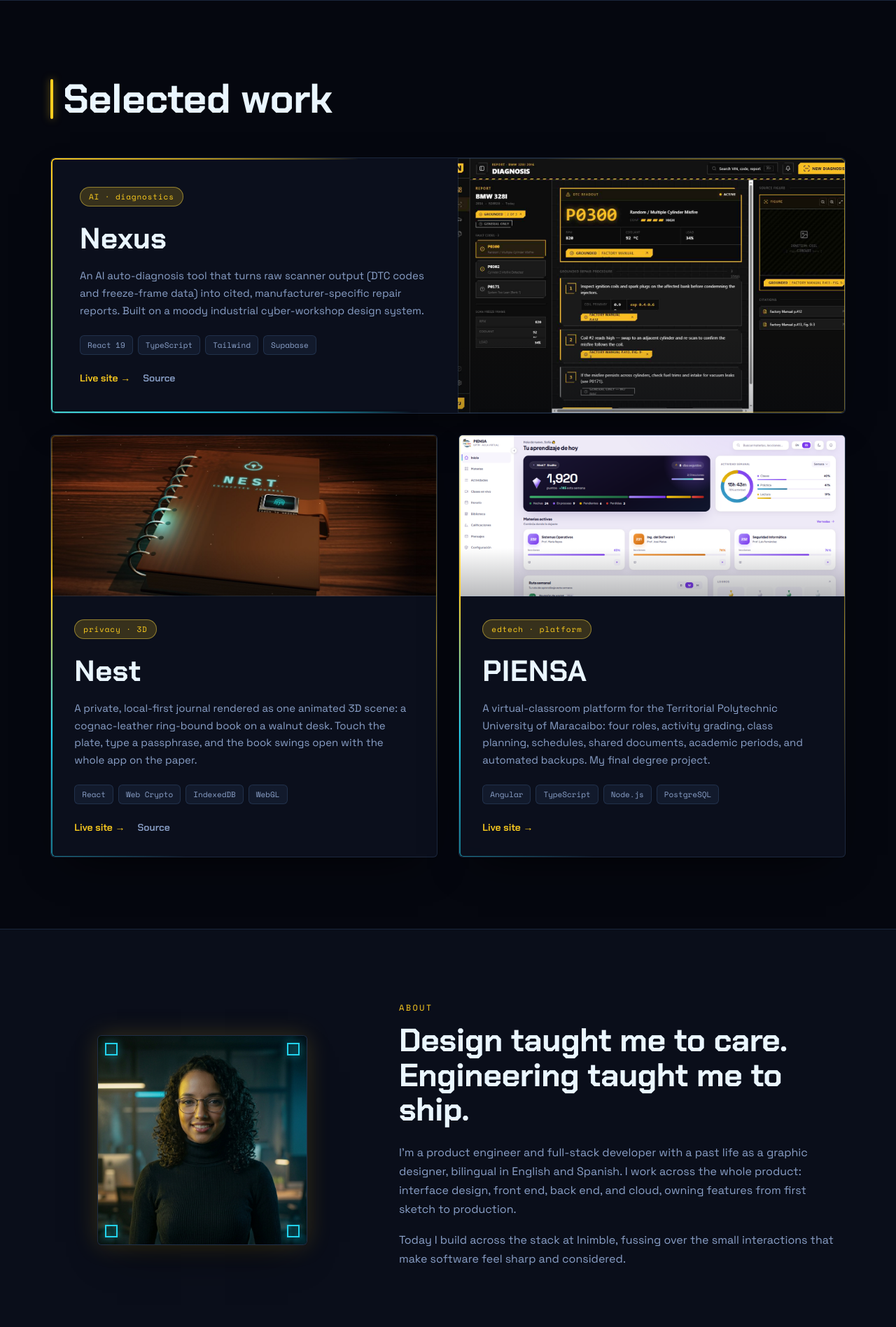
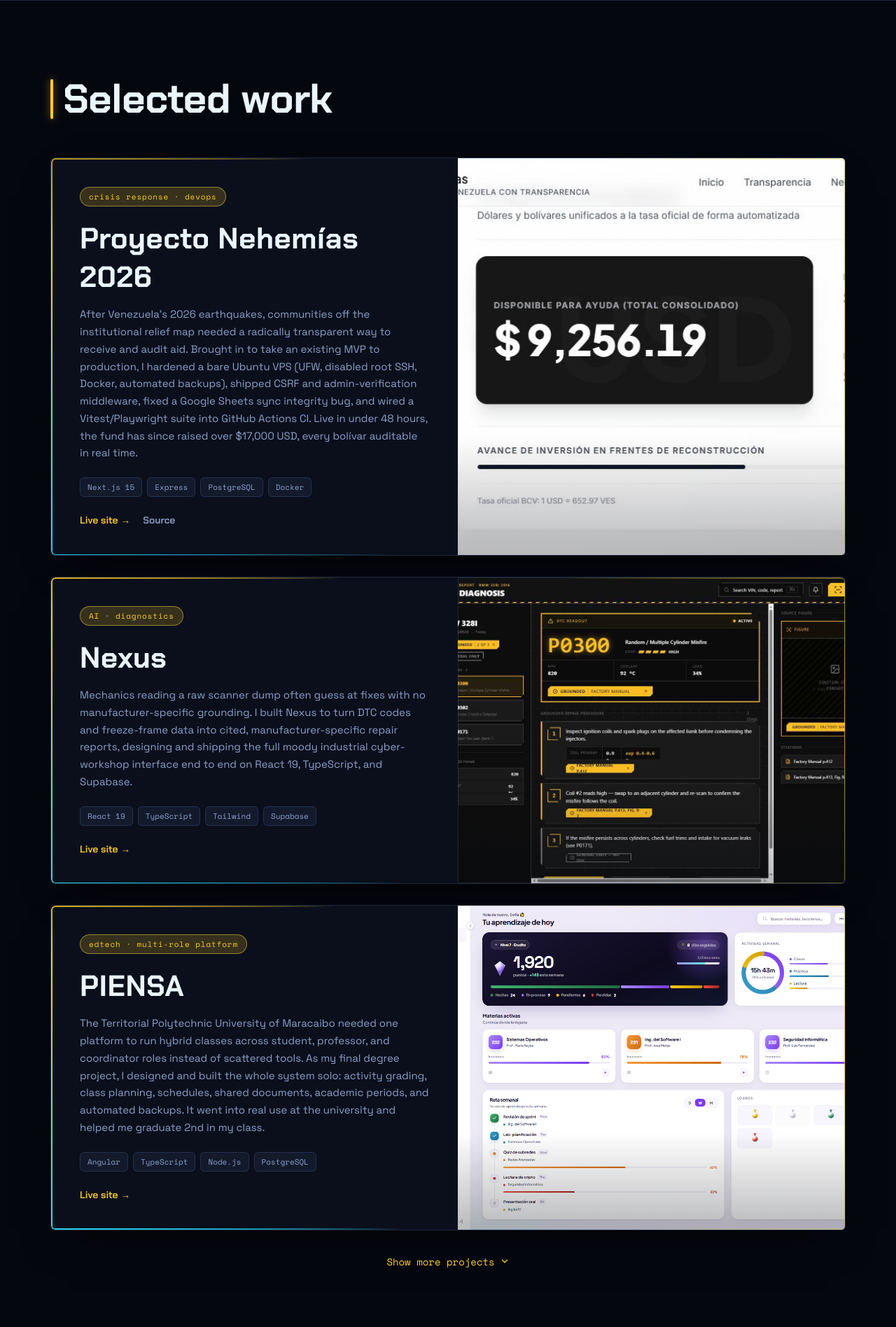
Before and after one commit to SofiaBracho/portfolio, a PHP site: page / in a window 1280 px wide; the page is wider, and only the part inside the window is pictured. Shown: the part 1141-3037 px from the top of that part at 70% size. Run offline with PHP 8.4, Linux system fonts and the light colour scheme.

Commit message:
Add Nehemias and Unidos flagship projects with STAR copy and demo GIFs
Restructure featured work section (Nehemias, Nexus, PIENSA up front;
Unidos and Nest behind a "show more" toggle), rewrite project copy in
STAR format, record and crop demo GIFs for Nehemias/Unidos, fix the
show-more button styling, and swap source/resume links.

Co-Authored-By: Claude Sonnet 5 <noreply@anthropic.com>

```diff
--- a/css/neon.css
+++ b/css/neon.css
@@ -133,6 +133,16 @@ h1.title .glitch{position:relative}
 .btn-primary:active{transform:translateY(0) scale(.98)}
 .btn-link{font-family:'Space Mono',monospace;font-size:14px;color:var(--ink);border-bottom:2px solid var(--acc);padding-bottom:3px}
 .btn-link:hover{color:var(--acc)}
+.more-toggle{display:flex;align-items:center;gap:7px;margin:0 auto 30px;
+  background:none;border:none;outline:none;appearance:none;padding:4px 0;cursor:pointer;
+  font-family:'Space Mono',monospace;font-size:14px;color:var(--acc)}
+.more-toggle-label{position:relative}
+.more-toggle-label::after{content:"";position:absolute;left:0;right:100%;bottom:-3px;height:2px;background:var(--acc);
+  transition:right .25s ease}
+.more-toggle:hover .more-toggle-label::after,.more-toggle:focus-visible .more-toggle-label::after{right:0}
+.more-toggle-chevron{transition:transform .25s ease}
+.more-toggle[aria-expanded="true"] .more-toggle-chevron{transform:rotate(180deg)}
+.more-projects[hidden]{display:none}
 
 /* portrait */
 .portrait-slot{position:relative;justify-self:center}
@@ -254,6 +264,7 @@ section{position:relative;z-index:2}
 /* real project screenshots */
 .viz-img{padding:0;background:var(--panel2)}
 .viz-img img,.viz-img video{position:absolute;inset:0;width:100%;height:100%;object-fit:cover;object-position:center top;display:block}
+.viz-img .viz-gif{object-position:left top}
 .vcard .viz-img img,.vcard .viz-img video{object-position:center}
 .viz-img::after{content:"";position:absolute;inset:0;pointer-events:none;box-shadow:inset 0 0 0 1px var(--line);
   background:linear-gradient(180deg,transparent 70%,rgba(4,7,15,.28))}
--- a/index.html
+++ b/index.html
@@ -103,7 +103,7 @@
         <p class="sub" data-i18n="hero_sub">Product engineer and full-stack developer. I design and ship interactive products end to end, from the interface to the cloud.</p>
         <div class="cta-row">
           <a class="btn btn-primary" href="#contact" data-i18n="hero_cta">Get in touch</a>
-          <a id="cvLink" class="btn-link" href="files/cv_en.pdf" target="_blank" data-i18n="hero_cv">Résumé</a>
+          <a id="cvLink" class="btn-link" href="https://drive.google.com/file/d/1MpYET5DmpGmRF44TWKZEnXo3S-BH1j42/view?usp=sharing" target="_blank" data-i18n="hero_cv">Résumé</a>
         </div>
       </div>
     </div>
@@ -165,16 +165,32 @@
       <h2 data-i18n="work_title">Selected work</h2>
     </div>
 
+    <!-- NEHEMIAS feature -->
+    <article class="card feature" data-reveal>
+      <div class="card-body">
+        <span class="tag">crisis response · devops</span>
+        <h3>Proyecto Nehemías 2026</h3>
+        <p data-i18n="p_nehemias">After Venezuela's 2026 earthquakes, communities off the institutional relief map needed a radically transparent way to receive and audit aid. Brought in to take an existing MVP to production, I hardened a bare Ubuntu VPS (UFW, disabled root SSH, Docker, automated backups), shipped CSRF and admin-verification middleware, fixed a Google Sheets sync integrity bug, and wired a Vitest/Playwright suite into GitHub Actions CI. Live in under 48 hours, the fund has since raised over $17,000 USD, every bolívar auditable in real time.</p>
+        <div class="stack"><span>Next.js 15</span><span>Express</span><span>PostgreSQL</span><span>Docker</span></div>
+        <div class="links">
+          <a class="live" href="https://nehemias2026.com" target="_blank" data-i18n="cta_live_nehemias">Live site →</a>
+          <a class="src" href="https://github.com/omarapp19/nehemias2026" target="_blank" data-i18n="cta_code_nehemias">Source</a>
+        </div>
+      </div>
+      <div class="viz viz-img">
+        <img class="viz-poster viz-gif" src="img/projects/nehemias.gif" alt="Nehemías 2026 demo: browsing the real-time transparency dashboard and audited donation entries" loading="lazy">
+      </div>
+    </article>
+
     <!-- NEXUS feature -->
     <article class="card feature" data-reveal>
       <div class="card-body">
         <span class="tag">AI · diagnostics</span>
         <h3>Nexus</h3>
-        <p data-i18n="p_nexus">An AI auto-diagnosis tool that turns raw scanner output (DTC codes and freeze-frame data) into cited, manufacturer-specific repair reports. Built on a moody industrial cyber-workshop design system.</p>
+        <p data-i18n="p_nexus">Mechanics reading a raw scanner dump often guess at fixes with no manufacturer-specific grounding. I built Nexus to turn DTC codes and freeze-frame data into cited, manufacturer-specific repair reports, designing and shipping the full moody industrial cyber-workshop interface end to end on React 19, TypeScript, and Supabase.</p>
         <div class="stack"><span>React 19</span><span>TypeScript</span><span>Tailwind</span><span>Supabase</span></div>
         <div class="links">
           <a class="live" href="https://nexus.sofiabracho.com" target="_blank" data-i18n="cta_live">Live site →</a>
-          <a class="src" href="https://github.com/SofiaBracho/auto-diagnosis" target="_blank" data-i18n="cta_code">Source</a>
         </div>
       </div>
       <div class="viz viz-img">
@@ -186,8 +202,49 @@
       </div>
     </article>
 
-    <!-- NEST + PIENSA grid -->
-    <div class="grid-2">
+    <!-- PIENSA feature -->
+    <article class="card feature" data-reveal>
+      <div class="card-body">
+        <span class="tag">edtech · multi-role platform</span>
+        <h3>PIENSA</h3>
+        <p data-i18n="p_piensa">The Territorial Polytechnic University of Maracaibo needed one platform to run hybrid classes across student, professor, and coordinator roles instead of scattered tools. As my final degree project, I designed and built the whole system solo: activity grading, class planning, schedules, shared documents, academic periods, and automated backups. It went into real use at the university and helped me graduate 2nd in my class.</p>
+        <div class="stack"><span>Angular</span><span>TypeScript</span><span>Node.js</span><span>PostgreSQL</span></div>
+        <div class="links">
+          <a class="live" href="https://piensa.sofiabracho.com" target="_blank" data-i18n="cta_live3">Live site →</a>
+        </div>
+      </div>
+      <div class="viz viz-img">
+        <img class="viz-poster viz-top" src="img/projects/piensa.png" alt="PIENSA virtual-classroom platform" loading="lazy">
+        <video class="viz-media viz-top" muted loop playsinline preload="auto"
+          aria-label="PIENSA demo: logging in as a student and joining a live class">
+          <source src="img/projects/piensa.mp4" type="video/mp4">
+        </video>
+      </div>
+    </article>
+
+    <button type="button" class="more-toggle" id="moreProjectsBtn" aria-expanded="false" aria-controls="moreProjects">
+      <span class="more-toggle-label" data-i18n="work_more">Show more projects</span>
+      <svg class="more-toggle-chevron" width="14" height="14" viewBox="0 0 24 24" fill="none" stroke="currentColor" stroke-width="2.5" stroke-linecap="round" stroke-linejoin="round" aria-hidden="true"><polyline points="6 9 12 15 18 9"></polyline></svg>
+    </button>
+
+    <!-- UNIDOS + NEST grid (hidden by default) -->
+    <div class="grid-2 more-projects" id="moreProjects" hidden>
+      <article class="card vcard" data-reveal>
+        <div class="viz viz-img">
+          <img class="viz-poster viz-gif" src="img/projects/unidos.gif" alt="Unidos demo: searching for a nearby donation center and viewing its inventory on a map" loading="lazy">
+        </div>
+        <div class="card-body">
+          <span class="tag">crisis response · geo</span>
+          <h3>Unidos</h3>
+          <p data-i18n="p_unidos">Venezuela's 2026 earthquake emergency needed a fast way to find open donation centers before misinformation spread. As one of 5 developers shipping the MVP in a single day, I owned the mobile-first UI for degraded 3G/Edge connections, the geolocated search flow, and admin inventory panels, plus Supabase/PostgreSQL spatial indexing and edge caching. The platform held a 100% success rate (0 errors) through a traffic spike past 500 users in the first 36 hours.</p>
+          <div class="stack"><span>React</span><span>Supabase</span><span>PostgreSQL</span><span>Edge Caching</span></div>
+          <div class="links">
+            <a class="live" href="https://centrodeacopiovenezuela.com" target="_blank" data-i18n="cta_live_unidos">Live site →</a>
+            <a class="src" href="https://github.com/omarapp19/unidos" target="_blank" data-i18n="cta_code_unidos">Source</a>
+          </div>
+        </div>
+      </article>
+
       <article class="card vcard" data-reveal>
         <div class="viz viz-img">
           <img class="viz-poster" src="img/projects/nest.jpg" alt="Nest encrypted journal rendered as a 3D cognac-leather ring-bound book on a wooden desk" loading="lazy">
@@ -199,30 +256,11 @@
         <div class="card-body">
           <span class="tag">privacy · 3D</span>
           <h3>Nest</h3>
-          <p data-i18n="p_nest">A private, local-first journal rendered as one animated 3D scene: a cognac-leather ring-bound book on a walnut desk. Touch the plate, type a passphrase, and the book swings open with the whole app on the paper.</p>
+          <p data-i18n="p_nest">Journaling apps rarely offer both real privacy and a considered interface. Nest is a local-first, encrypted journal rendered as one animated 3D scene: touch the plate, type a passphrase, and a cognac-leather ring-bound book swings open with the whole app on the paper.</p>
           <div class="stack"><span>React</span><span>Web Crypto</span><span>IndexedDB</span><span>WebGL</span></div>
           <div class="links">
             <a class="live" href="https://journal.sofiabracho.com" target="_blank" data-i18n="cta_live2">Live site →</a>
             <a class="src" href="https://github.com/SofiaBracho/journal" target="_blank" data-i18n="cta_code2">Source</a>
-          </div>
-        </div>
-      </article>
-
-      <article class="card vcard" data-reveal>
-        <div class="viz viz-img">
-          <img class="viz-poster viz-top" src="img/projects/piensa.png" alt="PIENSA virtual-classroom platform" loading="lazy">
-          <video class="viz-media viz-top" muted loop playsinline preload="auto"
-            aria-label="PIENSA demo: logging in as a student and joining a live class">
-            <source src="img/projects/piensa.mp4" type="video/mp4">
-          </video>
-        </div>
-        <div class="card-body">
-          <span class="tag">edtech · platform</span>
-          <h3>PIENSA</h3>
-          <p data-i18n="p_piensa">A virtual-classroom platform for the Territorial Polytechnic University of Maracaibo: four roles, activity grading, class planning, schedules, shared documents, academic periods, and automated backups. My final degree project.</p>
-          <div class="stack"><span>Angular</span><span>TypeScript</span><span>Node.js</span><span>PostgreSQL</span></div>
-          <div class="links">
-            <a class="live" href="https://piensa.sofiabracho.com" target="_blank" data-i18n="cta_live3">Live site →</a>
           </div>
         </div>
       </article>
@@ -235,7 +273,7 @@
   <div class="wrap about-grid">
     <div data-reveal class="portrait-slot">
       <div class="portrait" style="aspect-ratio:1">
-        <img class="pshot" src="img/portrait.png" alt="Sofia Bracho">
+        <img class="pshot" src="img/portrait.jpg" alt="Sofia Bracho">
         <span class="corner c-tl"></span><span class="corner c-tr"></span><span class="corner c-bl"></span><span class="corner c-br"></span>
       </div>
     </div>
@@ -321,7 +359,7 @@
     <a class="email" data-reveal href="mailto:sofiabrachodev@gmail.com">sofiabrachodev@gmail.com</a>
     <div class="contact-btns" data-reveal>
       <a class="btn btn-primary" href="https://wa.me/584127222453" target="_blank">WhatsApp</a>
-      <a id="cvLinkCta" class="btn btn-ghost-sm" style="padding:13px 22px;font-size:14px" href="files/cv_en.pdf" target="_blank" data-i18n="hero_cv">Résumé</a>
+      <a id="cvLinkCta" class="btn btn-ghost-sm" style="padding:13px 22px;font-size:14px" href="https://drive.google.com/file/d/1MpYET5DmpGmRF44TWKZEnXo3S-BH1j42/view?usp=sharing" target="_blank" data-i18n="hero_cv">Résumé</a>
     </div>
     <div class="loc" data-reveal>Remote-first · EN / ES</div>
   </div>
```
Also changed, not shown: js/neon.js (+25 -4 lines), img/portrait.jpg (added), img/portrait.png (deleted), img/projects/nehemias.gif (added), img/projects/nehemias.png (added), img/projects/piensa.jpg (added), img/projects/unidos.gif (added), img/projects/unidos.png (added).
